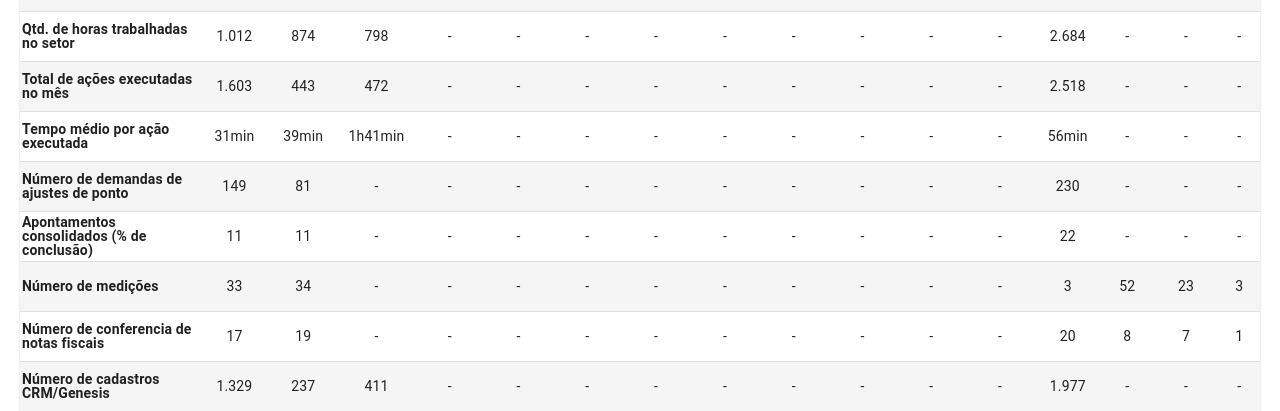
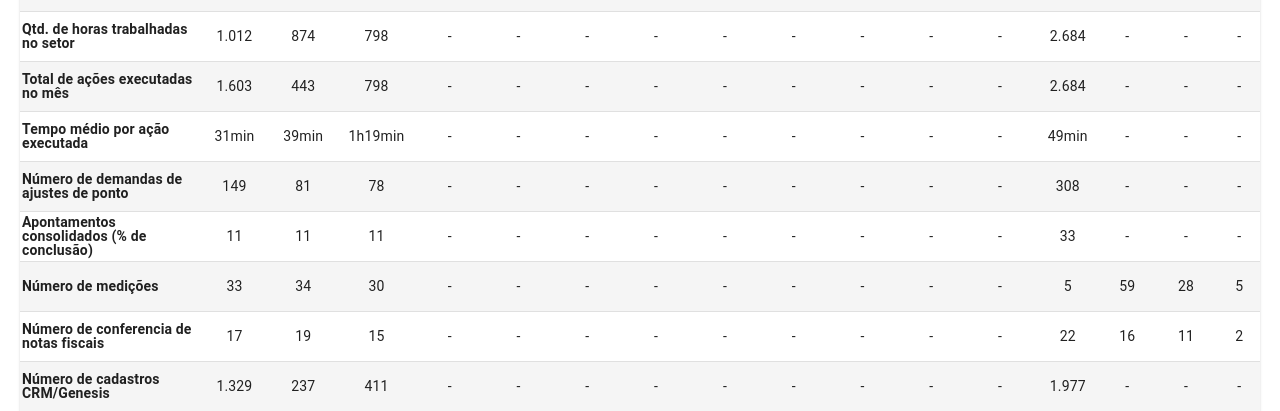
Before and after one commit to Jonathanbfb/organograma, a React (Vite) app: page /indicadores/setor/Administracao in a window 1280 px wide. Shown: the part 265-676 px from the top of the page. Built offline with nearby package versions, Linux system fonts and the light colour scheme.

Commit message:
Atualização indicadores 02-04 v3

```diff
--- a/src/pages/setores/Administracao.tsx
+++ b/src/pages/setores/Administracao.tsx
@@ -97,34 +97,34 @@ const Administracao: React.FC = () => {
     },
     {
       "indicadores": "Total de ações executadas no mês",
-      "jan": "1.603", "fev": "443", "mar": "472", "abr": "-", "mai": "-", "jun": "-", "jul": "-", "ago": "-", "set": "-", "out": "-", "nov": "-",
-      "acumulado": { "fieam": "2.518", "sesi": "-", "senai": "-", "iel": "-" }
+      "jan": "1.603", "fev": "443", "mar": "798", "abr": "-", "mai": "-", "jun": "-", "jul": "-", "ago": "-", "set": "-", "out": "-", "nov": "-",
+      "acumulado": { "fieam": "2.684", "sesi": "-", "senai": "-", "iel": "-" }
     },
 
     {
       "indicadores": "Tempo médio por ação executada",
-      "jan": "31min", "fev": "39min", "mar": "1h41min", "abr": "-", "mai": "-", "jun": "-", "jul": "-", "ago": "-", "set": "-", "out": "-", "nov": "-",
-      "acumulado": { "fieam": "56min", "sesi": "-", "senai": "-", "iel": "-" }
+      "jan": "31min", "fev": "39min", "mar": "1h19min", "abr": "-", "mai": "-", "jun": "-", "jul": "-", "ago": "-", "set": "-", "out": "-", "nov": "-",
+      "acumulado": { "fieam": "49min", "sesi": "-", "senai": "-", "iel": "-" }
     },
     {
       "indicadores": "Número de demandas de ajustes de ponto",
-      "jan": "149", "fev": "81", "mar": "-", "abr": "-", "mai": "-", "jun": "-", "jul": "-", "ago": "-", "set": "-", "out": "-", "nov": "-", "dez": "-",
-      "acumulado": { "fieam": "230", "sesi": "-", "senai": "-", "iel": "-" }
+      "jan": "149", "fev": "81", "mar": "78", "abr": "-", "mai": "-", "jun": "-", "jul": "-", "ago": "-", "set": "-", "out": "-", "nov": "-", "dez": "-",
+      "acumulado": { "fieam": "308", "sesi": "-", "senai": "-", "iel": "-" }
     },
     {
       "indicadores": "Apontamentos consolidados (% de conclusão)",
-      "jan": "11", "fev": "11", "mar": "-", "abr": "-", "mai": "-", "jun": "-", "jul": "-", "ago": "-", "set": "-", "out": "-", "nov": "-", "dez": "-",
-      "acumulado": { "fieam": 22, "sesi": "-", "senai": "-", "iel": "-" }
+      "jan": "11", "fev": "11", "mar": "11", "abr": "-", "mai": "-", "jun": "-", "jul": "-", "ago": "-", "set": "-", "out": "-", "nov": "-", "dez": "-",
+      "acumulado": { "fieam": 33, "sesi": "-", "senai": "-", "iel": "-" }
     },
     {
       "indicadores": "Número de medições",
-      "jan": "33", "fev": "34", "mar": "-", "abr": "-", "mai": "-", "jun": "-", "jul": "-", "ago": "-", "set": "-", "out": "-", "nov": "-", "dez": "-",
-      "acumulado": { "fieam": 3, "sesi": 52, "senai": 23, "iel": 3 }
+      "jan": "33", "fev": "34", "mar": "30", "abr": "-", "mai": "-", "jun": "-", "jul": "-", "ago": "-", "set": "-", "out": "-", "nov": "-", "dez": "-",
+      "acumulado": { "fieam": 5, "sesi": 59, "senai": 28, "iel": 5 }
     },
     {
       "indicadores": "Número de conferencia de notas fiscais",
-      "jan": "17", "fev": "19", "mar": "-", "abr": "-", "mai": "-", "jun": "-", "jul": "-", "ago": "-", "set": "-", "out": "-", "nov": "-", "dez": "-",
-      "acumulado": { "fieam": "20", "sesi": "8", "senai": "7", "iel": "1" }
+      "jan": "17", "fev": "19", "mar": "15", "abr": "-", "mai": "-", "jun": "-", "jul": "-", "ago": "-", "set": "-", "out": "-", "nov": "-", "dez": "-",
+      "acumulado": { "fieam": "22", "sesi": "16", "senai": "11", "iel": "2" }
     },
     {
       "indicadores": "Número de cadastros CRM/Genesis",
--- a/src/pages/setores/RedesSociais.tsx
+++ b/src/pages/setores/RedesSociais.tsx
@@ -177,28 +177,28 @@ const RedesSociais: React.FC = () => {
     {
       "indicadores": "Impressões (ADS)",
       "jan": "1.563.641", "fev": "3.384.256", "mar": "3.263.810", "abr": "-", "mai": "-", "jun": "-", "jul": "-", "ago": "-", "set": "-", "out": "-", "nov": "-",
-      "acumulado": { "fieam": "0", "sesi": "1.774.586", "senai": "1.423.569", "iel": "65.655"
+      "acumulado": { "fieam": "-", "sesi": "1.774.586", "senai": "1.423.569", "iel": "65.655"
       }
     },
     {
       "indicadores": "Cliques no anúncio",
-      "jan": 17.214, "fev": "23.760", "mar": "48.370", "abr": "-", "mai": "-", "jun": "-", "jul": "-", "ago": "-", "set": "-", "out": "-", "nov": "-",
-      "acumulado": { "fieam": 0, "sesi": "14.987", "senai": "32.430", "iel": "953" }
+      "jan": "17.214", "fev": "23.760", "mar": "48.370", "abr": "-", "mai": "-", "jun": "-", "jul": "-", "ago": "-", "set": "-", "out": "-", "nov": "-",
+      "acumulado": { "fieam": "-", "sesi": "14.987", "senai": "32.430", "iel": "953" }
     },
     {
       "indicadores": "CTR (Click-Through Rate)",
       "jan": "1.86", "fev": "4.22", "mar": "4.25", "abr": "-", "mai": "-", "jun": "-", "jul": "-", "ago": "-", "set": "-", "out": "-", "nov": "-",
-      "acumulado": { "fieam": 0, "sesi": "1,25", "senai": "1,76", "iel":"1,24"}
+      "acumulado": { "fieam":"-", "sesi": "1,25", "senai": "1,76", "iel":"1,24"}
     },
     {
       "indicadores": "CPC (Custo por Clique)",
       "jan": "2.97", "fev": "1.52", "mar": "5,37", "abr": "-", "mai": "-", "jun": "-", "jul": "-", "ago": "-", "set": "-", "out": "-", "nov": "-",
-      "acumulado": { "fieam": 0, "sesi": "2", "senai": "1,07", "iel": "2,3" }
+      "acumulado": { "fieam": "-", "sesi": "2", "senai": "1,07", "iel": "2,3" }
     },
     {
       "indicadores": "COM (Custo por Mil Impressões)",
       "jan": "51.72", "fev": "33,41", "mar": "26,86", "abr": "-", "mai": "-", "jun": "-", "jul": "-", "ago": "-", "set": "-", "out": "-", "nov": "-",
-      "acumulado": { "fieam": 0, "sesi": "9,13", "senai":"8,74", "iel": "8,99"}
+      "acumulado": { "fieam": "-", "sesi": "9,13", "senai":"8,74", "iel": "8,99"}
     },
     {
       "indicadores": "Conversões",
--- a/src/pages/setores/components/Sidebar.tsx
+++ b/src/pages/setores/components/Sidebar.tsx
@@ -15,11 +15,11 @@ const Sidebar: React.FC = () => (
   >
     <h2 style={{ marginBottom: "20px", textAlign: "center" }}>Resumo 2025</h2>
     {[
-      { label: "Nº de clientes Industrial:", value: 1963 },
-      { label: "Clientes visitados:", value: 330 },
-      { label: "Propostas Realizadas:", value: 512 },
-      { label: "Produtos existentes:", value: 1028 },
-      { label: "Produtos Vendidos:", value: 746 },
+      { label: "Nº de clientes Industrial:", value: 1969 },
+      { label: "Clientes visitados:", value: 475 },
+      { label: "Propostas Realizadas:", value: 605 },
+      { label: "Produtos existentes:", value: 1022 },
+      { label: "Produtos Vendidos:", value: 841 },
     ].map((item, index) => (
       <div
         key={index}
@@ -56,7 +56,7 @@ const Sidebar: React.FC = () => (
       </div>
 
     ))}
-    <p style={{ margin: "0", padding: "0", fontSize: "15px",textAlign:"center" }} >Atualizado em 11/03/2025</p>
+    <p style={{ margin: "0", padding: "0", fontSize: "15px",textAlign:"center" }} >Atualizado em 01/04/2025</p>
   </div>
 );
 
```
